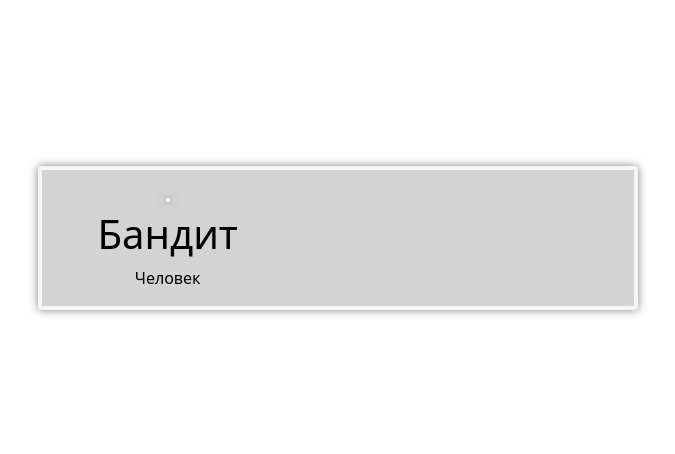
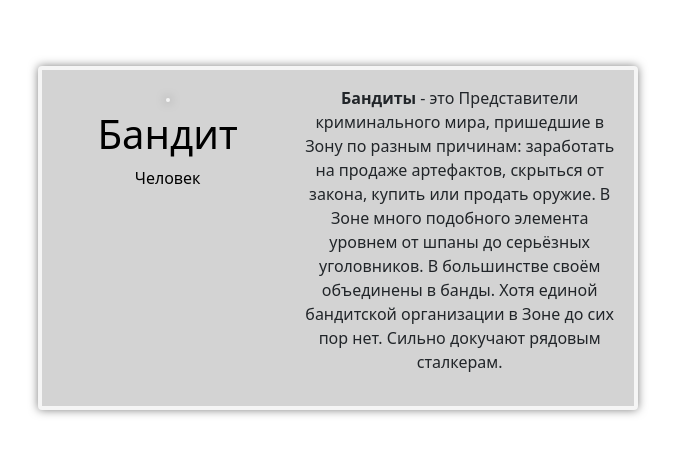
Before and after one commit to gera2705/web_task_9, a plain HTML site: page index.html in a window 1280 px wide. Shown: the part 162-616 px from the top of the page, without its empty margins (302-977 px from the left). Drawn offline with nearby package versions, Linux system fonts and the light colour scheme.

Commit message:
Добавлено описанеи

```diff
--- a/index.html
+++ b/index.html
@@ -47,6 +47,14 @@
                     <div style="size: 14px; color: black">Человек</div>
                 </div>
 
+                <div class="col d-flex flex-column">
+
+                    <p class="text-center сharacter-card__descr">
+                        <strong>Бандиты</strong> - это Представители криминального мира, пришедшие в Зону по разным причинам: заработать на продаже артефактов, скрыться от закона, купить или продать оружие. В Зоне много подобного элемента уровнем от шпаны
+                        до серьёзных уголовников. В большинстве своём объединены в банды. Хотя единой бандитской организации в Зоне до сих пор нет. Сильно докучают рядовым сталкерам.
+                    </p>
+                </div>
+
             </div>
         </article>
     </div>
```
